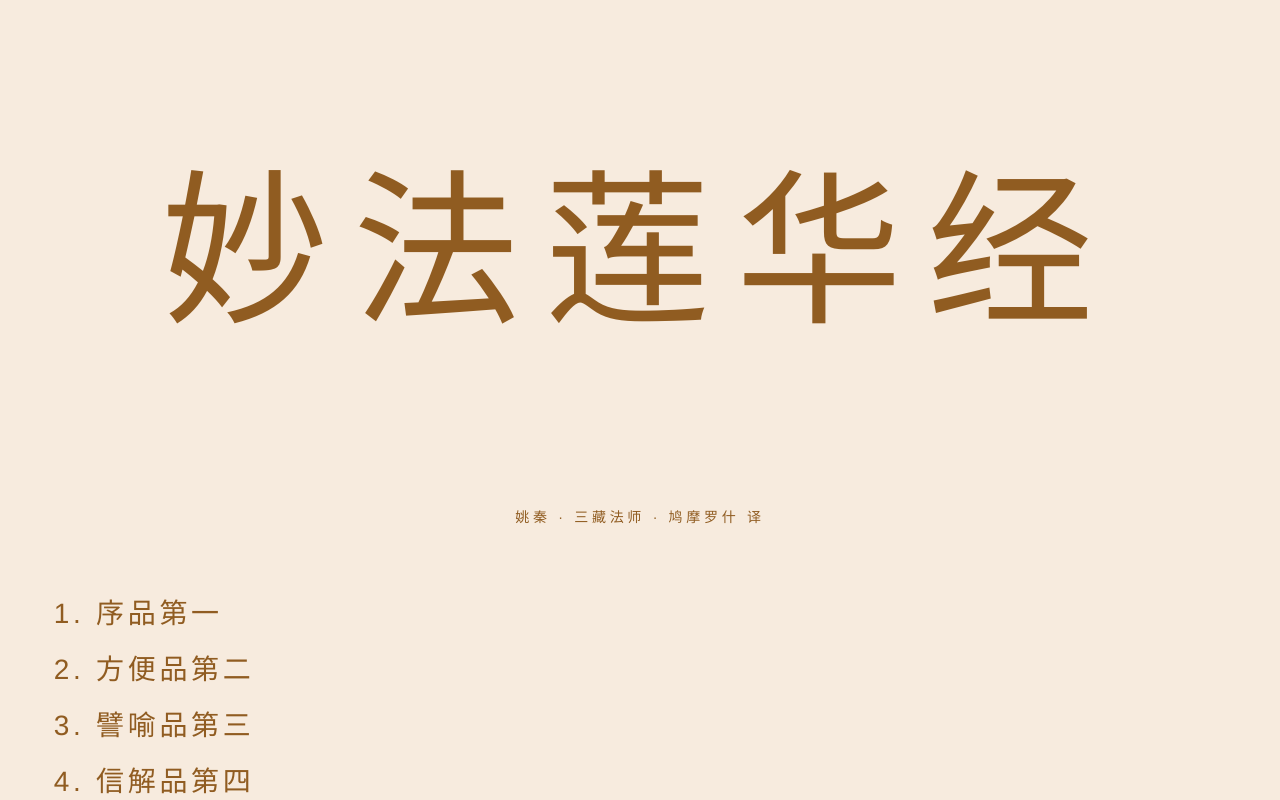
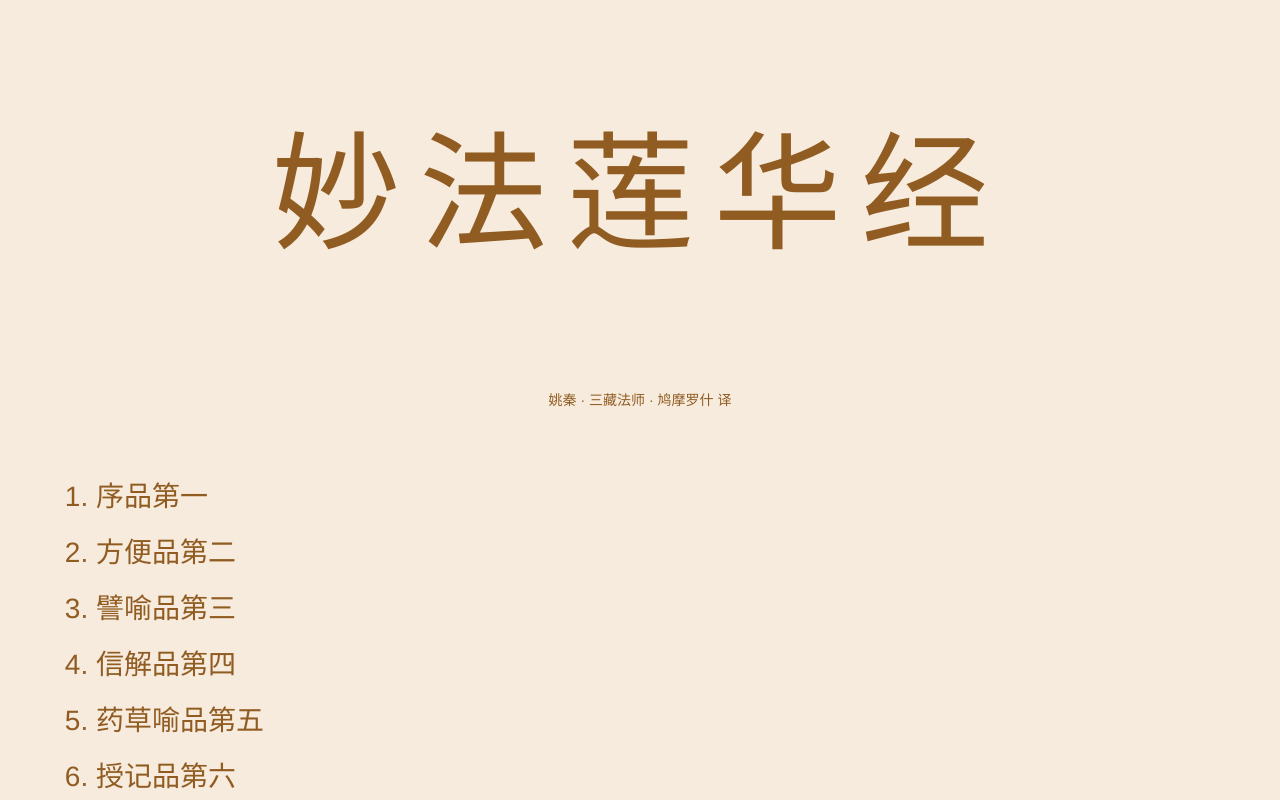
Before and after one commit to stetrevor/lotus-sutra, a Vue app: page / in a window 1280 px wide. Shown: the top 800 px of the page. Built offline with nearby package versions, Linux system fonts and the light colour scheme.

Commit message:
Use vue plugin sutra

```diff
--- a/package.json
+++ b/package.json
@@ -28,6 +28,7 @@
     "prettier": "^1.18.2",
     "sass": "^1.22.12",
     "sass-loader": "^8.0.0",
+    "vue-cli-plugin-sutra": "^1.1.0",
     "vue-template-compiler": "^2.6.10",
     "workbox-webpack-plugin": "^4.3.1"
   },
--- a/src/App.vue
+++ b/src/App.vue
@@ -44,7 +44,7 @@ export default {
 </script>
 
 <style lang="scss">
-@import '@/scss/_mixins';
+@import '@/scss/theme';
 
 /* colors and font family
  */
--- a/src/components/BaseChapter/BaseChapter.vue
+++ b/src/components/BaseChapter/BaseChapter.vue
@@ -97,7 +97,7 @@ export default {
 </script>
 
 <style lang="scss">
-@import '@/scss/_mixins';
+@import '@/scss/theme';
 
 .base-chapter {
   position: relative;
@@ -151,6 +151,16 @@ export default {
       display: grid;
       grid-template-columns: repeat(2, max-content);
     }
+
+    .inline-paragraph {
+      p {
+        margin: 0;
+      }
+    }
+
+    pre {
+      white-space: pre-wrap;
+    }
   }
 }
 
--- a/src/components/Snackbar.vue
+++ b/src/components/Snackbar.vue
@@ -38,7 +38,7 @@ export default {
 </script>
 
 <style lang="scss">
-@import '@/scss/_mixins';
+@import '@/scss/theme';
 
 .snackbar {
   position: fixed;
--- a/src/components/TableOfContents.vue
+++ b/src/components/TableOfContents.vue
@@ -11,38 +11,10 @@
 </template>
 
 <script>
+import { titles } from '@/data.json'
+
 export default {
   data() {
-    const titles = [
-      '序品第一',
-      '方便品第二',
-      '譬喻品第三',
-      '信解品第四',
-      '药草喻品第五',
-      '授记品第六',
-      '化城喻品第七',
-      '五百弟子授记品第八',
-      '授学无学人记品第九',
-      '法师品第十',
-      '见宝塔品第十一',
-      '提婆达多品第十二',
-      '劝持品第十三',
-      '安乐行品第十四',
-      '从地涌出品第十五',
-      '如来寿量品第十六',
-      '分别功德品第十七',
-      '随喜功德品第十八',
-      '法师功德品第十九',
-      '常不轻菩萨品第廿',
-      '如来神力品第廿一',
-      '嘱累品第廿二',
-      '药王菩萨本事品第廿三',
-      '妙音菩萨品第廿四',
-      '观世音菩萨普门品第廿五',
-      '陀罗尼品第廿六',
-      '妙庄严王本事品第廿七',
-      '普贤菩萨劝发品第廿八',
-    ]
     return {
       chapters: titles.map((t, i) => ({
         route: `/chapter/${i + 1}`,
--- /dev/null
+++ b/src/data.json
@@ -0,0 +1,33 @@
+{
+  "titles": [
+    "序品第一",
+    "方便品第二",
+    "譬喻品第三",
+    "信解品第四",
+    "药草喻品第五",
+    "授记品第六",
+    "化城喻品第七",
+    "五百弟子授记品第八",
+    "授学无学人记品第九",
+    "法师品第十",
+    "见宝塔品第十一",
+    "提婆达多品第十二",
+    "劝持品第十三",
+    "安乐行品第十四",
+    "从地涌出品第十五",
+    "如来寿量品第十六",
+    "分别功德品第十七",
+    "随喜功德品第十八",
+    "法师功德品第十九",
+    "常不轻菩萨品第廿",
+    "如来神力品第廿一",
+    "嘱累品第廿二",
+    "药王菩萨本事品第廿三",
+    "妙音菩萨品第廿四",
+    "观世音菩萨普门品第廿五",
+    "陀罗尼品第廿六",
+    "妙庄严王本事品第廿七",
+    "普贤菩萨劝发品第廿八"
+  ],
+  "sutraName": "妙法莲华经"
+}
--- a/src/scss/_mixins.scss
+++ b/src/scss/theme.scss
@@ -10,7 +10,7 @@ $font-size-max: 28px;
 $character-count: 5 * 2;
 $margin-lr: 1;
 $gap: 0.5;
-$letter-spacing: 0.12;
+$letter-spacing: 0.00;
 $columns: ($character-count + $margin-lr * 2 + $gap + $letter-spacing * 4 * 2);
 $unit: 1 / $columns;
 /* font matrix */
--- a/src/views/Chapter.vue
+++ b/src/views/Chapter.vue
@@ -5,7 +5,9 @@
         >上一章</router-link
       >
       <router-link to="/">目录</router-link>
-      <router-link :to="`/chapter/${chapterNum + 1}`" v-if="chapterNum < 28"
+      <router-link
+        :to="`/chapter/${chapterNum + 1}`"
+        v-if="chapterNum < chapterCount"
         >下一章</router-link
       >
     </div>
@@ -17,7 +19,9 @@
         >上一章</router-link
       >
       <router-link to="/">目录</router-link>
-      <router-link :to="`/chapter/${chapterNum + 1}`" v-if="chapterNum < 28"
+      <router-link
+        :to="`/chapter/${chapterNum + 1}`"
+        v-if="chapterNum < chapterCount"
         >下一章</router-link
       >
     </div>
@@ -26,7 +30,7 @@
 
 <script>
 import BaseChapter from '@/components/BaseChapter/BaseChapter'
-
+import { titles } from '@/data.json'
 import { bookmark } from '@/storage'
 
 export default {
@@ -54,11 +58,17 @@ export default {
     this.saveBookmarkChapter(to.params.chapter_num)
     next()
   },
+
+  data() {
+    return {
+      chapterCount: titles.length,
+    }
+  },
 }
 </script>
 
 <style lang="scss">
-@import '@/scss/_mixins';
+@import '@/scss/theme';
 
 .chapter {
   margin: 1.999em 0;
--- a/src/views/Home.vue
+++ b/src/views/Home.vue
@@ -1,6 +1,6 @@
 <template>
   <div class="home">
-    <h1 class="home__title">妙法莲华经</h1>
+    <h1 class="home__title">{{ sutraName }}</h1>
     <h2 class="home__author">姚秦 · 三藏法师 · 鸠摩罗什 译</h2>
 
     <TableOfContents />
@@ -16,6 +16,7 @@
 <script>
 // @ is an alias to /src
 import TableOfContents from '@/components/TableOfContents.vue'
+import { sutraName } from '@/data.json'
 
 import { bookmark } from '@/storage'
 
@@ -30,19 +31,20 @@ export default {
     return {
       chapterNum: bookmark.getChapter(),
       bookmarkY: bookmark.getY(),
+      sutraName,
     }
   },
 }
 </script>
 
 <style lang="scss">
-@import '@/scss/_mixins';
+@import '@/scss/theme';
 
 .home {
   margin: 1.999em 1em;
 
   &__title {
-    font-size: 13vw;
+    font-size: (100vw / 10);
     font-weight: normal;
     letter-spacing: 0.15em;
     text-align: center;
```
Also changed, not shown: 1 other file (tests, documents, lock files or other folders).
